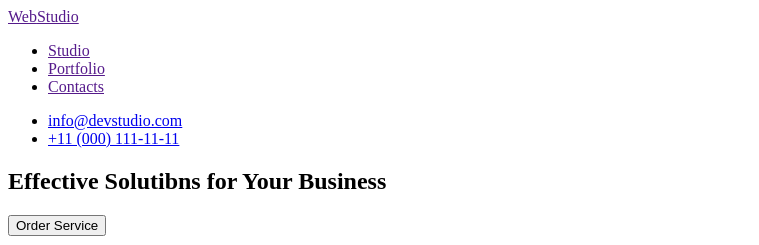
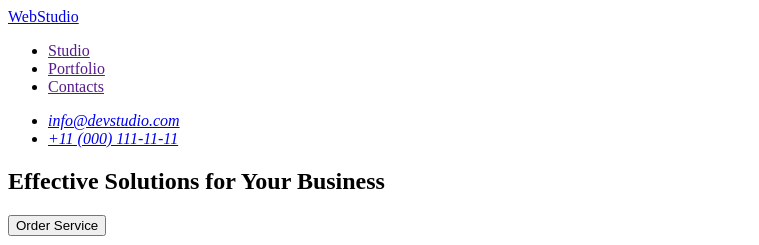
Before and after one commit to OlesyaDudar/goit-markup-hw-01, a plain HTML site: page index.html in a window 1280 px wide. Shown: the top 245 px of the page, without its empty margins (0-759 px from the left). Drawn offline with Linux system fonts and the light colour scheme.

Commit message:
Update index.html
add recomendation

```diff
--- a/index.html
+++ b/index.html
@@ -10,13 +10,14 @@
   <body>
     <header>
       <nav>
-        <a href=""> <span>Web</span>Studio</a>
+        <a href="./index.html">WebStudio</a>
         <ul>
           <li><a href="">Studio</a></li>
           <li><a href="">Portfolio</a></li>
           <li><a href="">Contacts</a></li>
         </ul>
       </nav>
+      <address>
       <ul>
         <li>
       <a href="mailto:info@devstudio.com">info@devstudio.com</a>
@@ -25,12 +26,13 @@
       <a href="tel:+110001111111">+11 (000) 111-11-11</a>
     </li>
     </ul>
+  </address>
     </header>
 
     <main>
       <section>
         <h1>
-          Effective Solutibns for Your Business
+          Effective Solutions for Your Business
         </h1>
         <button type="button">Order Service</button>
       </section>
@@ -145,7 +147,7 @@
       </section>
     </main>
     <footer>
-      <a href="">WebStudio</a>
+      <a href="./index.html">WebStudio</a>
       <p>
         Increase the flow of customers and sales for your business with digital
         marketing & growth solutions.
```
